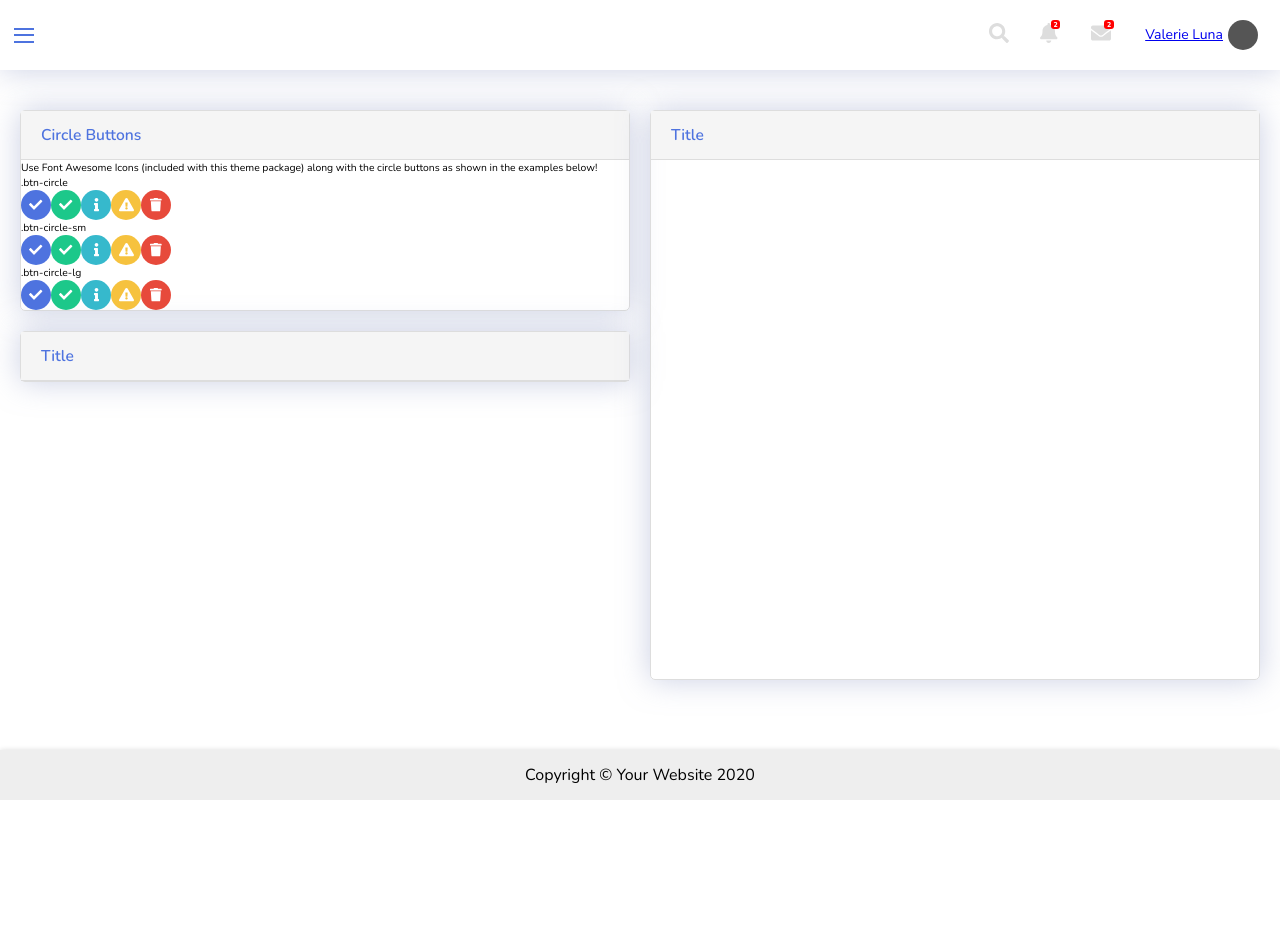
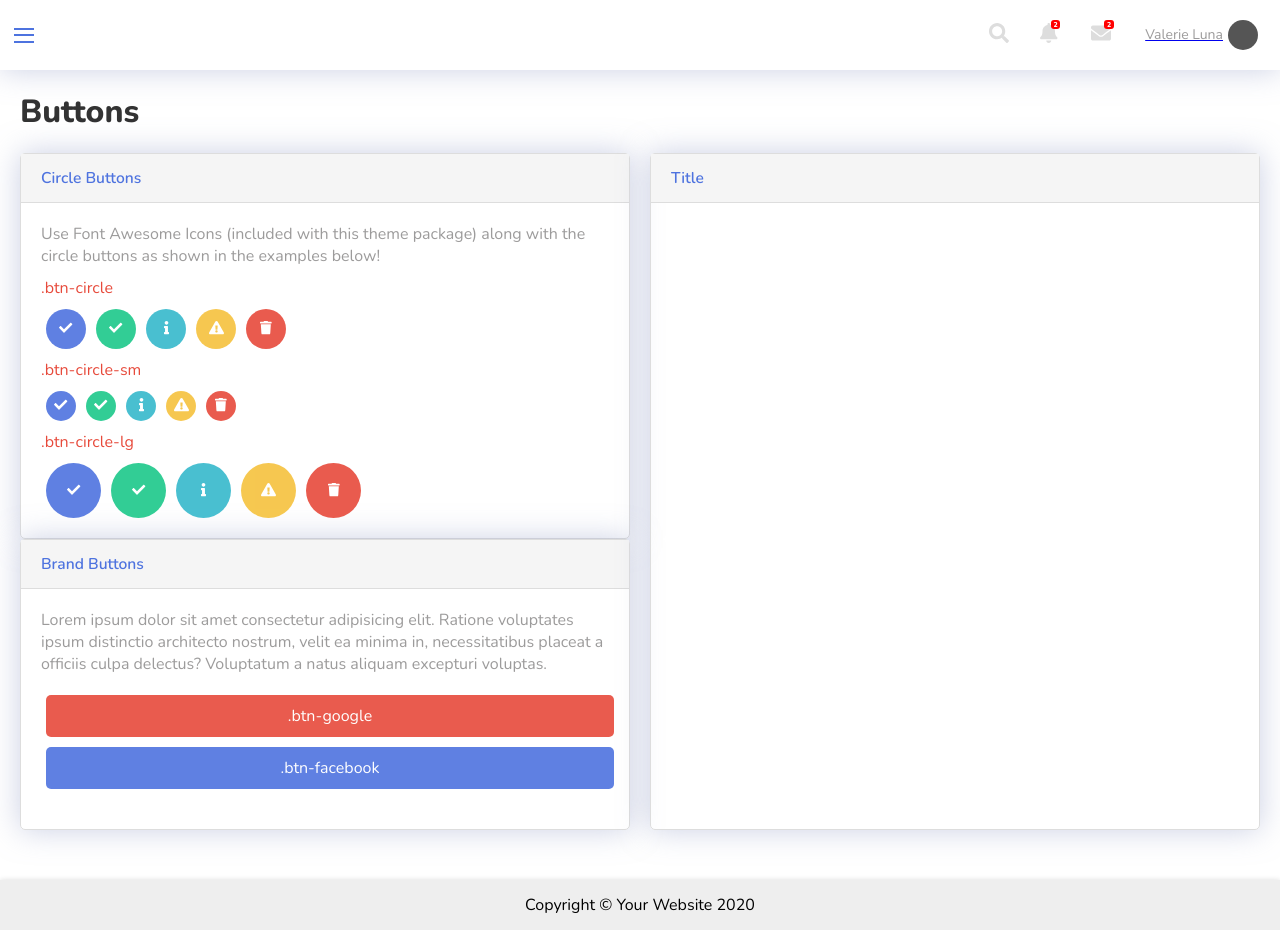
Before and after one commit to RobertLigman/sb-admin-2-clone, a React (Create React App) app: page /buttons in a window 1280 px wide. Before the commit the page ends 800 px from the top, so only its background shows below. Built offline with nearby package versions, Linux system fonts and the light colour scheme.

Commit message:
add 2 cards in buttons subpage

```diff
--- a/src/components/Buttons/Button/Button.css
+++ b/src/components/Buttons/Button/Button.css
@@ -1,10 +1,33 @@
-.btn-circle {
+.btn {
+    margin: 0 5px;
     color: white;
     border: none;
+    padding: 10px;
+    border-radius: 5px;
+    font-family: "Nunito", sans-serif;
+    cursor: pointer;
+    opacity: 0.9;
+}
+
+.btn:hover {
+    opacity: 1;
+}
+
+.btn-circle {
     border-radius: 50%;
-    padding: 5px;
+    width: 40px;
+    height: 40px;
+}
+
+.btn-circle-sm {
+    padding: 0;
     width: 30px;
     height: 30px;
+}
+
+.btn-circle-lg {
+    width: 55px;
+    height: 55px;
 }
 
 .btn-primary {
@@ -26,3 +49,9 @@
 .btn-danger {
     background-color: #e74a3b;
 }
+
+.btn-block {
+    display: block;
+    width: 100%;
+    font-size: 1rem;
+}
--- a/src/components/Buttons/Button/Button.js
+++ b/src/components/Buttons/Button/Button.js
@@ -9,9 +9,11 @@ import {
 } from "@fortawesome/free-solid-svg-icons";
 import { FontAwesomeIcon } from "@fortawesome/react-fontawesome";
 const Buttons = (props) => {
+  // console.log(props.classes);
   return (
-    <button className={`btn btn-circle btn-${props.color}`}>
+    <button className={`btn ${props.classes}`}>
       <FontAwesomeIcon icon={props.icon} className="btn__icon" />
+      {props.children}
     </button>
   );
 };
--- a/src/components/Buttons/Buttons.css
+++ b/src/components/Buttons/Buttons.css
@@ -1,6 +1,32 @@
 .Buttons {
     display: grid;
     grid-template-columns: 1fr 1fr;
+    grid-template-rows: auto 1fr;
     grid-gap: 20px;
     margin: 20px;
 }
+
+.Buttons .Card {
+    margin: 0;
+}
+
+.text-container {
+    /* padding: 20px; */
+}
+
+.Buttons__title {
+    grid-column: 1/-1;
+    color: #333;
+}
+
+p.danger {
+    padding: 10px 0;
+    color: #e74a3b;
+}
+
+.brand-buttons {
+    margin: 20px 0;
+    display: flex;
+    flex-direction: column;
+    gap: 10px;
+}
--- a/src/components/Buttons/Buttons.js
+++ b/src/components/Buttons/Buttons.js
@@ -13,41 +13,60 @@ import { FontAwesomeIcon } from "@fortawesome/react-fontawesome";
 import Button from "./Button/Button";
 const Buttons = () => {
   const icons = [
-    { name: faCheck, color: "primary" },
-    { name: faCheck, color: "success" },
-    { name: faInfo, color: "info" },
-    { name: faExclamationTriangle, color: "warning" },
-    { name: faTrash, color: "danger" },
+    { name: faCheck, classes: "btn-primary btn-circle" },
+    { name: faCheck, classes: "btn-success btn-circle" },
+    { name: faInfo, classes: "btn-info btn-circle" },
+    { name: faExclamationTriangle, classes: "btn-warning btn-circle" },
+    { name: faTrash, classes: "btn-danger btn-circle" },
   ];
   return (
     <div className="Buttons hero">
+      <h1 className="Buttons__title">Buttons</h1>
       <div className="Card-container">
         <Card title="Circle Buttons">
-          <p>
-            {" "}
-            Use Font Awesome Icons (included with this theme package) along with
-            the circle buttons as shown in the examples below!
-          </p>
+          <div className="text-container">
+            <p className="text">
+              Use Font Awesome Icons (included with this theme package) along
+              with the circle buttons as shown in the examples below!
+            </p>
+          </div>
           <p className="danger">.btn-circle</p>
           <div>
             {icons.map((item) => (
-              <Button icon={item.name} color={item.color} />
+              <Button icon={item.name} classes={item.classes} />
             ))}
           </div>
           <p className="danger">.btn-circle-sm</p>
           <div>
             {icons.map((item) => (
-              <Button icon={item.name} color={item.color} />
+              <Button
+                icon={item.name}
+                classes={`${item.classes} btn-circle-sm`}
+              />
             ))}
           </div>
           <p className="danger">.btn-circle-lg</p>
           <div>
             {icons.map((item) => (
-              <Button icon={item.name} color={item.color} />
+              <Button
+                icon={item.name}
+                classes={`${item.classes} btn-circle-lg`}
+              />
             ))}
           </div>
         </Card>
-        <Card />
+        <Card title="Brand Buttons">
+          <p className="text">
+            Lorem ipsum dolor sit amet consectetur adipisicing elit. Ratione
+            voluptates ipsum distinctio architecto nostrum, velit ea minima in,
+            necessitatibus placeat a officiis culpa delectus? Voluptatum a natus
+            aliquam excepturi voluptas.
+          </p>
+          <div className="brand-buttons">
+            <Button classes="btn-danger btn-block">.btn-google</Button>
+            <Button classes="btn-primary btn-block">.btn-facebook</Button>
+          </div>
+        </Card>
       </div>
       <Card />
       {/* <ColorTile /> */}
--- a/src/components/Card.css
+++ b/src/components/Card.css
@@ -16,18 +16,18 @@
     align-items: center;
 }
 
+.Card__body {
+    padding: 20px;
+}
+
 .Card-header__title {
     font-weight: 600;
 }
 
-.Card__text {
+
+/* .Card__text {
     padding: 20px 15px;
-}
-
-.Card__text p {
-    font-size: 1rem;
-    color: rgba(114, 113, 113, 0.7);
-}
+} */
 
 .dots-container {
     height: 100%;
--- a/src/index.css
+++ b/src/index.css
@@ -47,6 +47,11 @@ body {
     -moz-osx-font-smoothing: grayscale;
 }
 
+p {
+    font-size: 1rem;
+    color: rgba(114, 113, 113, 0.7);
+}
+
 
 /* code {
     font-family: source-code-pro, Menlo, Monaco, Consolas, "Courier New", monospace;
```
